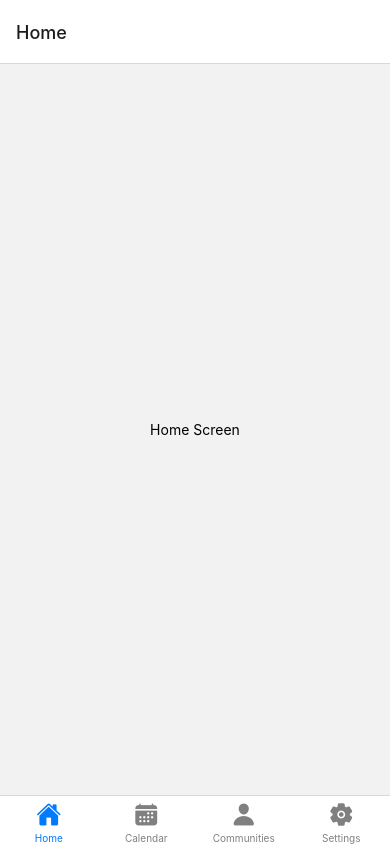
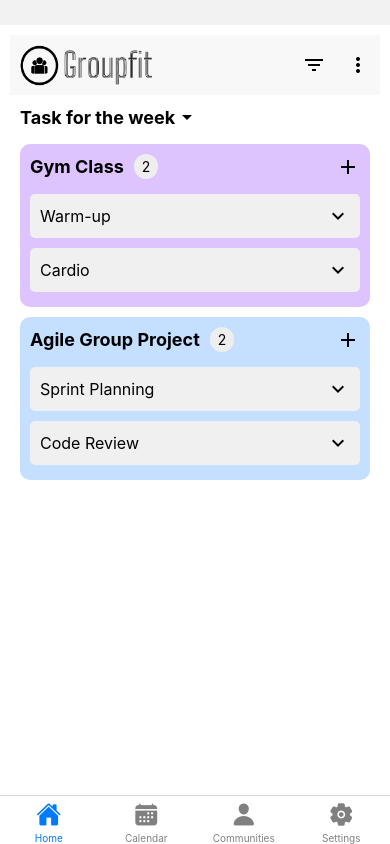
Before and after one commit to Nicholas-Chow-hon-kit/FypProject, a React Native app in the folder GroupFit/: screen /HomeScreen in a window 390 px wide. Built offline with nearby package versions, Linux system fonts and the light colour scheme.

Commit message:
HomeScreen front end without task details

```diff
--- /dev/null
+++ b/GroupFit/components/Header.tsx
@@ -0,0 +1,40 @@
+import React from "react";
+import { View, Text, StyleSheet, Image } from "react-native";
+import { MaterialIcons } from "@expo/vector-icons";
+
+const Header = () => {
+  return (
+    <View style={styles.headerContainer}>
+      <Image
+        source={require("../assets/Logo/groupfit-high-resolution-logo-black-transparent-Side.png")}
+        style={styles.logo}
+      />
+      <View style={styles.iconsContainer}>
+        <MaterialIcons name="filter-list" size={24} style={styles.icon} />
+        <MaterialIcons name="more-vert" size={24} style={styles.icon} />
+      </View>
+    </View>
+  );
+};
+
+const styles = StyleSheet.create({
+  headerContainer: {
+    flexDirection: "row",
+    justifyContent: "space-between",
+    alignItems: "center",
+    backgroundColor: "#f8f8f8",
+  },
+  logo: {
+    width: 150,
+    height: 60,
+    resizeMode: "contain",
+  },
+  iconsContainer: {
+    flexDirection: "row",
+  },
+  icon: {
+    marginHorizontal: 10,
+  },
+});
+
+export default Header;
--- /dev/null
+++ b/GroupFit/components/TaskGroup.tsx
@@ -0,0 +1,74 @@
+import React from "react";
+import { View, Text, StyleSheet, FlatList } from "react-native";
+import TaskItem from "../components/TaskItem";
+import { MaterialIcons } from "@expo/vector-icons";
+import { TaskGroupProps } from "../types";
+
+const TaskGroup: React.FC<TaskGroupProps> = ({
+  title,
+  tasks,
+  color,
+  onDelete,
+  onEdit,
+  onShare,
+}) => {
+  return (
+    <View style={[styles.container, { backgroundColor: color }]}>
+      <View style={styles.header}>
+        <View style={styles.titleContainer}>
+          <Text style={styles.title}>{title}</Text>
+          <Text style={styles.taskCount}>{tasks.length}</Text>
+        </View>
+        <MaterialIcons name="add" size={24} style={styles.addIcon} />
+      </View>
+      <FlatList
+        data={tasks}
+        renderItem={({ item }) => (
+          <TaskItem
+            task={item}
+            onDelete={onDelete}
+            onEdit={onEdit}
+            onShare={onShare}
+          />
+        )}
+        keyExtractor={(item) => item.id.toString()}
+      />
+    </View>
+  );
+};
+
+const styles = StyleSheet.create({
+  container: {
+    padding: 10,
+    marginVertical: 5,
+    borderRadius: 10,
+    marginHorizontal: 10,
+  },
+  header: {
+    flexDirection: "row",
+    justifyContent: "space-between",
+    alignItems: "center",
+    marginBottom: 10,
+  },
+  titleContainer: {
+    flexDirection: "row",
+    alignItems: "center",
+  },
+  title: {
+    fontSize: 18,
+    fontWeight: "bold",
+  },
+  taskCount: {
+    fontSize: 14,
+    backgroundColor: "#eee",
+    borderRadius: 12,
+    paddingHorizontal: 8,
+    paddingVertical: 4,
+    marginLeft: 10,
+  },
+  addIcon: {
+    marginLeft: 10,
+  },
+});
+
+export default TaskGroup;
--- /dev/null
+++ b/GroupFit/components/TaskItem.tsx
@@ -0,0 +1,148 @@
+import React, { useState } from "react";
+import {
+  View,
+  Text,
+  StyleSheet,
+  TouchableOpacity,
+  Modal,
+  TouchableWithoutFeedback,
+} from "react-native";
+import { MaterialIcons } from "@expo/vector-icons";
+import { TaskItemProps } from "../types";
+
+const TaskItem: React.FC<TaskItemProps> = ({
+  task,
+  onDelete,
+  onEdit,
+  onShare,
+}) => {
+  const [expanded, setExpanded] = useState(false);
+  const [modalVisible, setModalVisible] = useState(false);
+
+  return (
+    <View style={styles.container}>
+      <TouchableOpacity
+        onPress={() => setExpanded(!expanded)}
+        onLongPress={() => setModalVisible(true)}>
+        <View style={[styles.header, expanded && styles.headerExpanded]}>
+          <Text style={styles.title}>{task.title}</Text>
+          <MaterialIcons
+            name={expanded ? "expand-less" : "expand-more"}
+            size={24}
+          />
+        </View>
+      </TouchableOpacity>
+      {expanded && (
+        <View style={[styles.details, expanded && styles.detailsExpanded]}>
+          <Text>{task.details}</Text>
+        </View>
+      )}
+      <Modal
+        visible={modalVisible}
+        transparent={true}
+        animationType="slide"
+        onRequestClose={() => setModalVisible(false)}>
+        <TouchableWithoutFeedback onPress={() => setModalVisible(false)}>
+          <View style={styles.modalContainer}>
+            <TouchableWithoutFeedback>
+              <View style={styles.modalContent}>
+                <TouchableOpacity
+                  style={styles.modalOption}
+                  onPress={() => {
+                    setModalVisible(false);
+                    onEdit(task);
+                  }}>
+                  <Text style={styles.modalText}>Edit</Text>
+                </TouchableOpacity>
+                <TouchableOpacity
+                  style={styles.modalOption}
+                  onPress={() => {
+                    setModalVisible(false);
+                    onDelete(task.id);
+                  }}>
+                  <Text style={[styles.modalText, styles.deleteText]}>
+                    Delete
+                  </Text>
+                </TouchableOpacity>
+                <TouchableOpacity
+                  style={styles.modalOption}
+                  onPress={() => {
+                    setModalVisible(false);
+                    onShare(task);
+                  }}>
+                  <Text style={styles.modalText}>Share</Text>
+                </TouchableOpacity>
+                <TouchableOpacity
+                  style={[styles.modalOption, styles.cancelButton]}
+                  onPress={() => setModalVisible(false)}>
+                  <Text style={styles.modalText}>Cancel</Text>
+                </TouchableOpacity>
+              </View>
+            </TouchableWithoutFeedback>
+          </View>
+        </TouchableWithoutFeedback>
+      </Modal>
+    </View>
+  );
+};
+
+const styles = StyleSheet.create({
+  container: {
+    marginVertical: 5,
+  },
+  header: {
+    flexDirection: "row",
+    justifyContent: "space-between",
+    alignItems: "center",
+    backgroundColor: "#f0f0f0", // Added this line to make the background color #f0f0f0
+    padding: 10, // Added this line for padding
+    borderRadius: 5, // Added this line for rounded corners
+  },
+  headerExpanded: {
+    borderBottomLeftRadius: 0,
+    borderBottomRightRadius: 0,
+  },
+  title: {
+    fontSize: 16,
+  },
+  details: {
+    borderRadius: 5,
+    padding: 10,
+    backgroundColor: "#f0f0f0",
+  },
+  detailsExpanded: {
+    borderTopLeftRadius: 0,
+    borderTopRightRadius: 0,
+  },
+  modalContainer: {
+    flex: 1,
+    justifyContent: "flex-end",
+    backgroundColor: "rgba(0, 0, 0, 0.5)",
+  },
+  modalContent: {
+    backgroundColor: "white",
+    borderTopLeftRadius: 10,
+    borderTopRightRadius: 10,
+    padding: 10,
+    paddingBottom: 10,
+  },
+  modalOption: {
+    padding: 15,
+    alignItems: "center",
+    borderBottomWidth: 1,
+    borderBottomColor: "#ccc",
+  },
+  modalText: {
+    fontSize: 18,
+    color: "#007AFF",
+  },
+  deleteText: {
+    color: "#FF3B30",
+  },
+  cancelButton: {
+    borderTopColor: "#ccc",
+    borderBottomWidth: 0,
+  },
+});
+
+export default TaskItem;
--- a/GroupFit/navigation/AppNavigator.tsx
+++ b/GroupFit/navigation/AppNavigator.tsx
@@ -1,11 +1,11 @@
-import React from 'react';
-import { NavigationContainer } from '@react-navigation/native';
-import { createBottomTabNavigator } from '@react-navigation/bottom-tabs';
-import HomeStack from './HomeStack';
-import CalendarStack from './CalendarStack';
-import CommunitiesStack from './CommunitiesStack';
-import SettingsStack from './SettingsStack';
-import { Ionicons } from '@expo/vector-icons';
+import React from "react";
+import { NavigationContainer } from "@react-navigation/native";
+import { createBottomTabNavigator } from "@react-navigation/bottom-tabs";
+import HomeStack from "./HomeStack";
+import CalendarStack from "./CalendarStack";
+import CommunitiesStack from "./CommunitiesStack";
+import SettingsStack from "./SettingsStack";
+import { Ionicons } from "@expo/vector-icons";
 
 const Tab = createBottomTabNavigator();
 
@@ -19,51 +19,49 @@ const AppNavigator = () => {
           tabBarIcon: ({ color, size }) => {
             let iconName: IconName;
 
-            if (route.name === 'Home') {
-              iconName = 'home';
-            } else if (route.name === 'Calendar') {
-              iconName = 'calendar';
-            } else if (route.name === 'Communities') {
-              iconName = 'person';
-            } else if (route.name === 'Settings') {
-              iconName = 'settings';
-            }
-            else {
+            if (route.name === "Home") {
+              iconName = "home";
+            } else if (route.name === "Calendar") {
+              iconName = "calendar";
+            } else if (route.name === "Communities") {
+              iconName = "person";
+            } else if (route.name === "Settings") {
+              iconName = "settings";
+            } else {
               // Default icon name if route name doesn't match
-              iconName = 'close-circle-outline';
+              iconName = "close-circle-outline";
             }
 
             return <Ionicons name={iconName} size={size} color={color} />;
           },
-          tabBarActiveTintColor: '#007AFF',
-          tabBarInactiveTintColor: 'gray',
+          tabBarActiveTintColor: "#007AFF",
+          tabBarInactiveTintColor: "gray",
           tabBarStyle: [
             {
-              display: 'flex',
+              display: "flex",
             },
             null,
           ],
-        })}
-      >
+        })}>
         <Tab.Screen
           name="Home"
           component={HomeStack}
-          options={{ tabBarLabel: 'Home' }}
+          options={{ headerShown: false }}
         />
         <Tab.Screen
           name="Calendar"
           component={CalendarStack}
-          options={{ tabBarLabel: 'Calendar' }}
+          options={{ tabBarLabel: "Calendar" }}
         />
         <Tab.Screen
           name="Communities"
           component={CommunitiesStack}
-          options={{ tabBarLabel: 'Communities' }}
+          options={{ tabBarLabel: "Communities" }}
         />
         <Tab.Screen
           name="Settings"
           component={SettingsStack}
-          options={{ tabBarLabel: 'Settings' }}
+          options={{ tabBarLabel: "Settings" }}
         />
       </Tab.Navigator>
     </NavigationContainer>
--- a/GroupFit/navigation/HomeStack.tsx
+++ b/GroupFit/navigation/HomeStack.tsx
@@ -1,6 +1,6 @@
-import React from 'react';
-import { createNativeStackNavigator } from '@react-navigation/native-stack';
-import HomeScreen from '../screens/HomeScreen';
+import React from "react";
+import { createNativeStackNavigator } from "@react-navigation/native-stack";
+import HomeScreen from "../screens/HomeScreen";
 
 const Stack = createNativeStackNavigator();
 
--- a/GroupFit/screens/HomeScreen.tsx
+++ b/GroupFit/screens/HomeScreen.tsx
@@ -1,10 +1,64 @@
-import React from 'react';
-import { View, Text, StyleSheet } from 'react-native';
+import React from "react";
+import { View, ScrollView, StyleSheet, Text } from "react-native";
+import Header from "../components/Header";
+import TaskGroup from "../components/TaskGroup";
+import { MaterialIcons } from "@expo/vector-icons";
+import { Task } from "../types";
+
+const taskGroups = [
+  {
+    title: "Gym Class",
+    color: "#dec4ff",
+    tasks: [
+      { id: 1, title: "Warm-up", details: "10 minutes of stretching" },
+      { id: 2, title: "Cardio", details: "30 minutes on treadmill" },
+    ],
+  },
+  {
+    title: "Agile Group Project",
+    color: "#c4dfff",
+    tasks: [
+      {
+        id: 1,
+        title: "Sprint Planning",
+        details: "Plan tasks for the next sprint",
+      },
+      { id: 2, title: "Code Review", details: "Review code with team" },
+    ],
+  },
+];
+
+const onDelete = (id: number) => {
+  // Implement your delete logic here
+};
+
+const onEdit = (task: Task) => {
+  // Implement your delete logic here
+};
+
+const onShare = (task: Task) => {
+  // Implement your delete logic here
+};
 
 const HomeScreen = () => {
   return (
     <View style={styles.container}>
-      <Text>Home Screen</Text>
+      <Header />
+      <View style={styles.periodSelector}>
+        <Text style={styles.periodText}>Task for the week</Text>
+        <MaterialIcons name="arrow-drop-down" size={24} />
+      </View>
+      {taskGroups.map((group, index) => (
+        <TaskGroup
+          key={index}
+          title={group.title}
+          tasks={group.tasks}
+          color={group.color}
+          onDelete={onDelete}
+          onEdit={onEdit}
+          onShare={onShare}
+        />
+      ))}
     </View>
   );
 };
@@ -12,8 +66,18 @@ const HomeScreen = () => {
 const styles = StyleSheet.create({
   container: {
     flex: 1,
-    justifyContent: 'center',
-    alignItems: 'center',
+    padding: 10,
+    marginTop: 25,
+    backgroundColor: "#fff",
+  },
+  periodSelector: {
+    flexDirection: "row",
+    alignItems: "center",
+    padding: 10,
+  },
+  periodText: {
+    fontSize: 18,
+    fontWeight: "bold",
   },
 });
 
--- a/GroupFit/tsconfig.json
+++ b/GroupFit/tsconfig.json
@@ -1,6 +1,6 @@
 {
   "extends": "expo/tsconfig.base",
   "compilerOptions": {
-    "strict": true
+    "strict": true,
   }
 }
--- /dev/null
+++ b/GroupFit/types.ts
@@ -0,0 +1,22 @@
+export interface Task {
+    id: number;
+    title: string;
+    details: string;
+  }
+
+  export interface TaskItemProps {
+    task: Task;
+    onDelete: (id: number) => void;
+    onEdit: (task: Task) => void;
+    onShare: (task: Task) => void;
+  }
+
+  //will be using this type later for the whole grouping thing in home screen too
+  export interface TaskGroupProps {
+    title: string;
+    tasks: Task[];
+    color: string;
+    onDelete: (id: number) => void;
+    onEdit: (task: Task) => void;
+    onShare: (task: Task) => void;
+  }
```
Also changed, not shown: GroupFit/package.json (+8 -1 lines), 1 other file (tests, documents, lock files or other folders).
